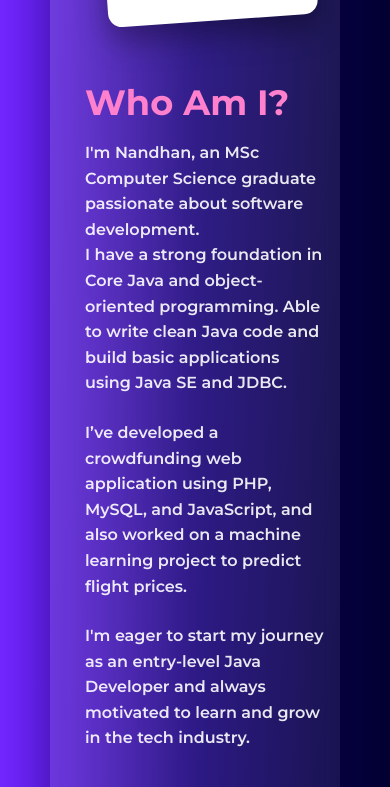
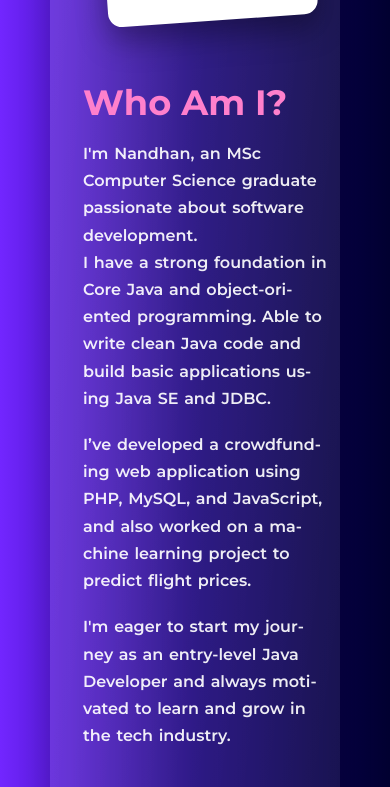
Before and after one commit to Nandhan-Sivagnanam/My--Portfolio, a plain HTML site: page index.html in a window 390 px wide. Shown: the part 1097-1884 px from the top of the page. Drawn offline with Linux system fonts and the light colour scheme.

Commit message:
Updated index.html and styles.css

```diff
--- a/style.css
+++ b/style.css
@@ -850,27 +850,30 @@ body {
     justify-content: center;
     align-items: center;
     background: white;
-    margin: 0 auto; /* perfectly center horizontally */
+    margin: 0 auto; /* Centers horizontally */
   }
 
-  /* Give breathing space for text */
+  /* Text block spacing & justification */
   .about-description {
-    padding: 0 20px;
+    padding: 0 18px; /* space from edges */
     text-align: justify;
-    text-justify: inter-word; /* makes lines stretch evenly */
+    text-justify: inter-word; /* distributes words evenly */
+    hyphens: auto; /* breaks long words neatly */
   }
 
-  /* Slightly smaller heading for mobile */
+  /* Heading size adjustment for mobile */
   .about-description h1 {
     font-size: 1.8rem;
     margin-bottom: 1rem;
   }
 
-  /* Better text spacing for readability */
+  /* Paragraph styling for perfect alignment */
   .about-description p {
     font-size: 1rem;
-    line-height: 1.6;
-    color: rgba(255,255,255,0.9);
+    line-height: 1.7;
+    color: rgba(255,255,255,0.92);
+    margin-bottom: 1.2rem;
+    word-spacing: 0.08em; /* small tweak to fill lines better */
   }
 }
 
```
